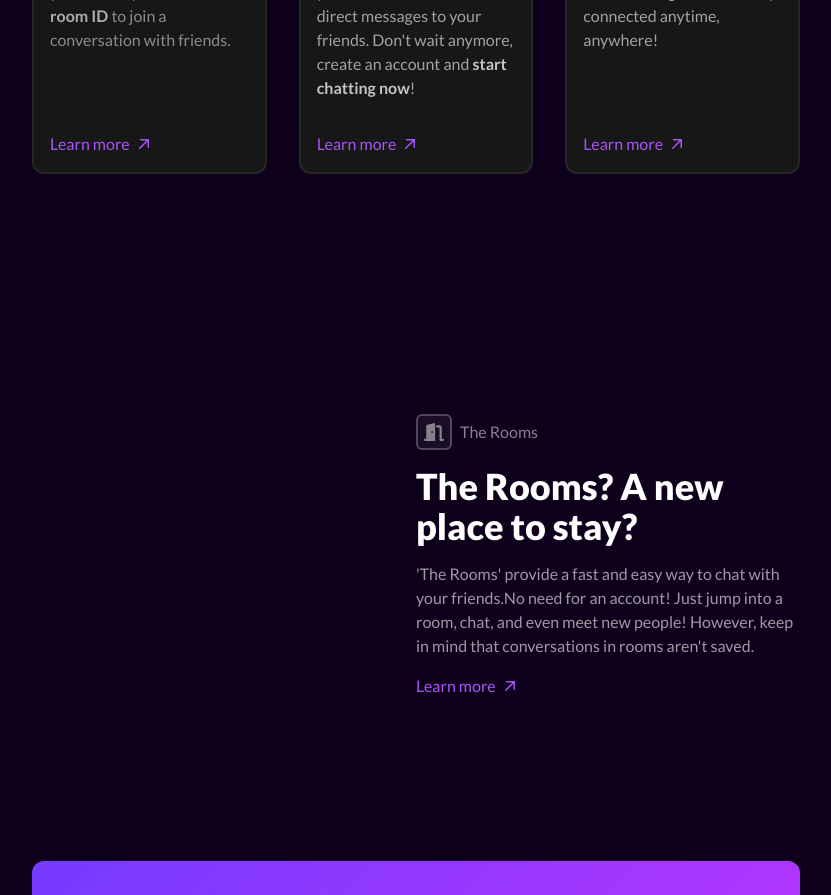
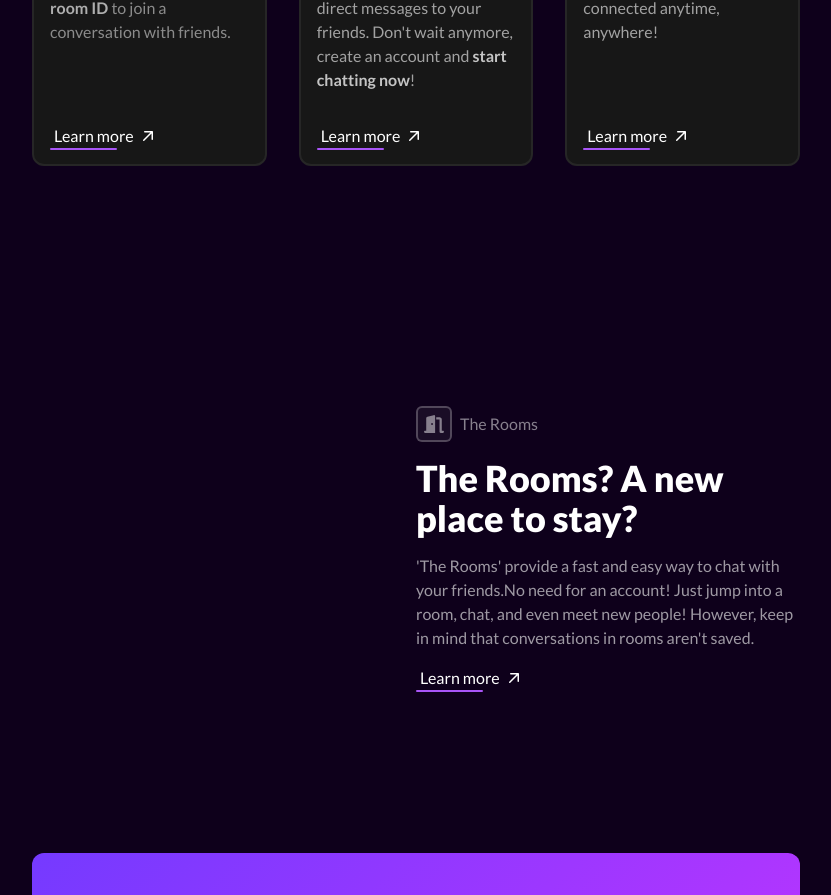
Before and after one commit to SebastianL-dev/Flare, a Next.js app in the folder client/web/: page / in a window 1280 px wide. Shown: the part 1900-2795 px from the top of the page, without its empty margins (224-1055 px from the left). Built offline with nearby package versions, Linux system fonts and the light colour scheme; no server answers.

Commit message:
style(web): improve buttons design 🎨
- Improve "Learn more" button design.

- Add a component for "Learn more" button.

```diff
--- a/client/web/src/app/page.tsx
+++ b/client/web/src/app/page.tsx
@@ -14,7 +14,6 @@ export const runtime = "edge";
 
 export default function Home() {
   return (
-    // FIXME: Fix HTML sematic, add aria labels and others
     <>
       <Header />
       <main className="mx-[20%] pt-44 pb-96 grid gap-60">
@@ -68,6 +67,8 @@ export default function Home() {
             tittle="Say hello! Start chatting with anyone, anytime."
             text="Create an account now to keep your conversations secure and save
               your chat history. Explore all the features Flare has to offer!"
+            link="/"
+            info="Flare"
           />
           <div className="max-w-1/2 w-1/2"></div>
         </section>
@@ -89,7 +90,7 @@ export default function Home() {
                 </p>
               }
               link="/"
-              info="rooms"
+              info="Flare rooms"
               icon={<FaDoorOpen className="h-6 w-6 text-neutral-300" />}
             />
             <HomeCard
@@ -111,7 +112,7 @@ export default function Home() {
                 </>
               }
               link="/"
-              info="accounts"
+              info="Flare accounts"
               icon={
                 <MdOutlineSwitchAccount className="h-6 w-6 text-neutral-300" />
               }
@@ -134,7 +135,7 @@ export default function Home() {
                 </p>
               }
               link="/"
-              info="desktop and mobile apps"
+              info="Flare desktop and mobile app"
               icon={<RiApps2AddLine className="h-6 w-6 text-neutral-300" />}
             />
           </div>
@@ -148,6 +149,8 @@ export default function Home() {
               friends.No need for an account! Just jump into a room, chat, and
               even meet new people! However, keep in mind that conversations in
               rooms aren't saved."
+            link="/"
+            info="Flare rooms"
           />
         </section>
       </main>
--- /dev/null
+++ b/client/web/src/components/common/buttons/learnMoreButton.tsx
@@ -0,0 +1,21 @@
+import Link from "next/link";
+import { HiMiniArrowUpRight } from "react-icons/hi2";
+
+export default function LearnMoreButton({
+  link,
+  info,
+}: {
+  link: string;
+  info: string;
+}) {
+  return (
+    <Link
+      className="flex gap-1 items-center w-fit hover:gap-1.5 hover:text-purple-400 ease-linear duration-300 px-1 relative learn-more-button"
+      aria-label={`Learn more about ${info}`}
+      href={link}
+    >
+      <span>Learn more</span>
+      <HiMiniArrowUpRight className="h-5 w-5" />
+    </Link>
+  );
+}
--- a/client/web/src/components/common/footer.tsx
+++ b/client/web/src/components/common/footer.tsx
@@ -1,9 +1,8 @@
 import Link from "next/link";
 import { FaGithub, FaInstagram } from "react-icons/fa6";
 import FooterButtonsSection from "./footer/footerButtonsSection";
-import { permanentMarker } from "@/styles/fonts";
 import FooterCard from "./footer/footerCard";
-import SocialMediaBtn from "./buttons/socialMediaBtn";
+import SocialMediaBtn from "./buttons/socialMediaButton";
 import Image from "next/image";
 import TextLogoWhite from "@/../public/images/logos/svg/Text-Logo-White.svg";
 
@@ -14,7 +13,12 @@ export default function Footer() {
         <FooterCard />
         <aside className="flex flex-col gap-4">
           <Link className={`text-4xl w-fit`} href={"/"} aria-label="Home logo">
-            <Image width={130} height={130} src={TextLogoWhite} alt="" />
+            <Image
+              width={130}
+              height={130}
+              src={TextLogoWhite}
+              alt="Flare's logo with text in white"
+            />
           </Link>
           <p className="max-w-80 text-white text-opacity-50">
             Talk with friends or meet new people! Save your chats by creating an
--- a/client/web/src/components/homeCard.tsx
+++ b/client/web/src/components/homeCard.tsx
@@ -1,8 +1,7 @@
 "use client";
 
-import Link from "next/link";
 import React, { useEffect, useState } from "react";
-import { HiMiniArrowUpRight } from "react-icons/hi2";
+import LearnMoreButton from "./common/buttons/learnMoreButton";
 
 export default function HomeCard({
   tittle,
@@ -33,25 +32,17 @@ export default function HomeCard({
     <article className="group bg-neutral-900 relative border-2 border-neutral-800 rounded-xl overflow-hidden w-[33%] h-full flex flex-col shadow-feature-card hover:scale-105 transition-all ease-bounce duration-500">
       <div className={`flex w-full min-h-2 h-2 ${color}`}></div>
       <div className="flex flex-grow flex-col h-max gap-4 p-4 mt-">
-        <div className="bg-white bg-opacity-5 rounded-lg py-2 w-min px-2 border-2 border-white border-opacity-10">
-          {icon}
-        </div>
-        <header>
+        <header className="flex flex-col gap-2">
+          <div className="bg-white bg-opacity-5 rounded-lg py-2 w-min px-2 border-2 border-white border-opacity-10">
+            {icon}
+          </div>
           <h3 className="font-bold text-lg group-hover:text-purple-400 transition-all ease-linear duration-300">
             {tittle}
           </h3>
         </header>
         <div className="flex flex-col gap-8 justify-between h-full">
           {text}
-          {/* FIXME: fix and improve learn more button */}
-          <Link
-            className="flex w-fit items-center text-purple-500 hover:text-opacity-60 gap-1 transition-all hover:gap-1.5 ease-linear duration-150"
-            href={link}
-            aria-label={`Learn more about ${info}`}
-          >
-            Learn more
-            <HiMiniArrowUpRight className="h-5 w-5" />
-          </Link>
+          <LearnMoreButton link={link} info={info} />
         </div>
       </div>
     </article>
--- a/client/web/src/components/homeInfo.tsx
+++ b/client/web/src/components/homeInfo.tsx
@@ -1,19 +1,21 @@
-import Link from "next/link";
-import { HiMiniArrowUpRight } from "react-icons/hi2";
+import LearnMoreButton from "./common/buttons/learnMoreButton";
 
 export default function HomeInfo({
   icon,
   infoText,
   tittle,
   text,
+  link,
+  info,
 }: {
   icon: React.ReactElement;
   infoText: string;
   tittle: string;
   text: string;
+  link: string;
+  info: string;
 }) {
   return (
-    // TODO: Improve learn more button, make it prettier and create a component to use it.
     <div className="max-w-1/2 w-1/2 flex flex-col gap-4">
       <div className="flex gap-2 opacity-50 items-center">
         <div className="flex bg-white bg-opacity-10 border-white border-2 border-opacity-50 rounded-md w-9 h-9 items-center justify-center">
@@ -23,13 +25,7 @@ export default function HomeInfo({
       </div>
       <h2 className="text-4xl font-black">{tittle}</h2>
       <p className="text-white text-opacity-60">{text}</p>
-      <Link
-        className="flex gap-1 text-purple-500 items-center w-fit hover:text-opacity-60 transition-all ease-linear duration-300"
-        href={""}
-      >
-        <span>Learn more</span>
-        <HiMiniArrowUpRight className="h-5 w-5" />
-      </Link>
+      <LearnMoreButton link={link} info={info} />
     </div>
   );
 }
--- a/client/web/src/styles/globals.css
+++ b/client/web/src/styles/globals.css
@@ -97,4 +97,21 @@ body::-webkit-scrollbar {
     background: rgb(109, 0, 255);
     background: linear-gradient(90deg, #c534ff 0%, #ff34cc 100%);
   }
+  .learn-more-button::before {
+    content: "";
+    left: 0;
+    bottom: -2px;
+    background-color: #a855f7;
+    height: 2px;
+    width: 60%;
+    border-radius: 9999px;
+    position: absolute;
+    transition: all ease 0.3s;
+  }
+  .learn-more-button:hover::before {
+    width: 96%;
+  }
+  .learn-more-button {
+    transition: color 0.4s, gap 0.2s;
+  }
 }
```
Also changed, not shown: client/web/src/components/common/buttons/socialMediaButton.tsx (renamed from client/web/src/components/common/buttons/socialMediaBtn.tsx).
